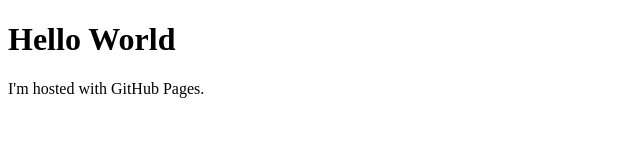
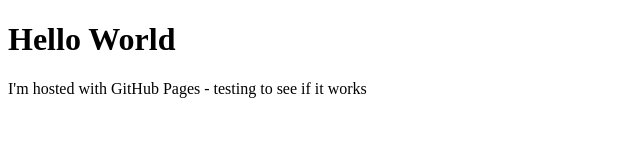
Before and after one commit to mk-w/mk-w.github.io, a plain HTML site: page index.html in a window 1280 px wide. Shown: the whole page, without its empty margins (0-640 px from the left). Drawn offline with Linux system fonts and the light colour scheme.

Commit message:
Test update

```diff
--- a/index.html
+++ b/index.html
@@ -2,6 +2,6 @@
 <html>
 <body>
 <h1>Hello World</h1>
-<p>I'm hosted with GitHub Pages.</p>
+<p>I'm hosted with GitHub Pages - testing to see if it works</p>
 </body>
 </html>
```
